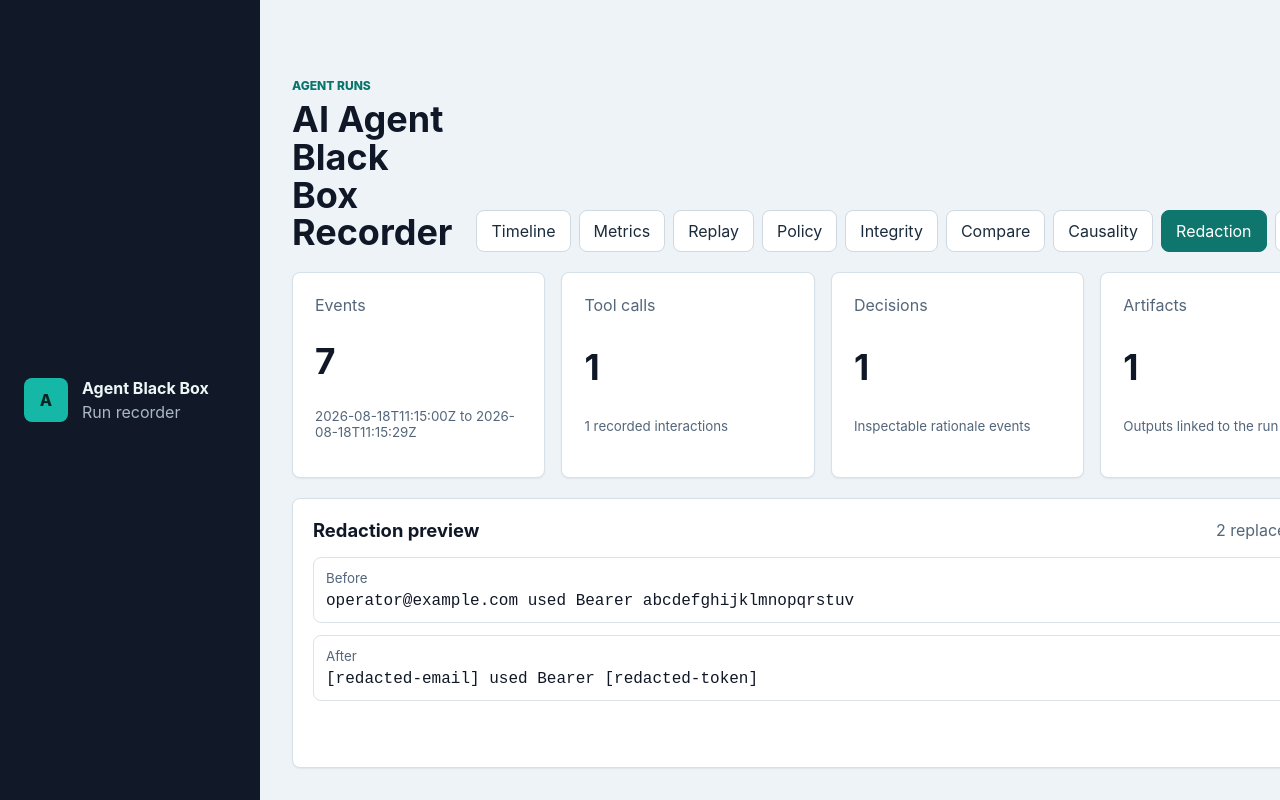
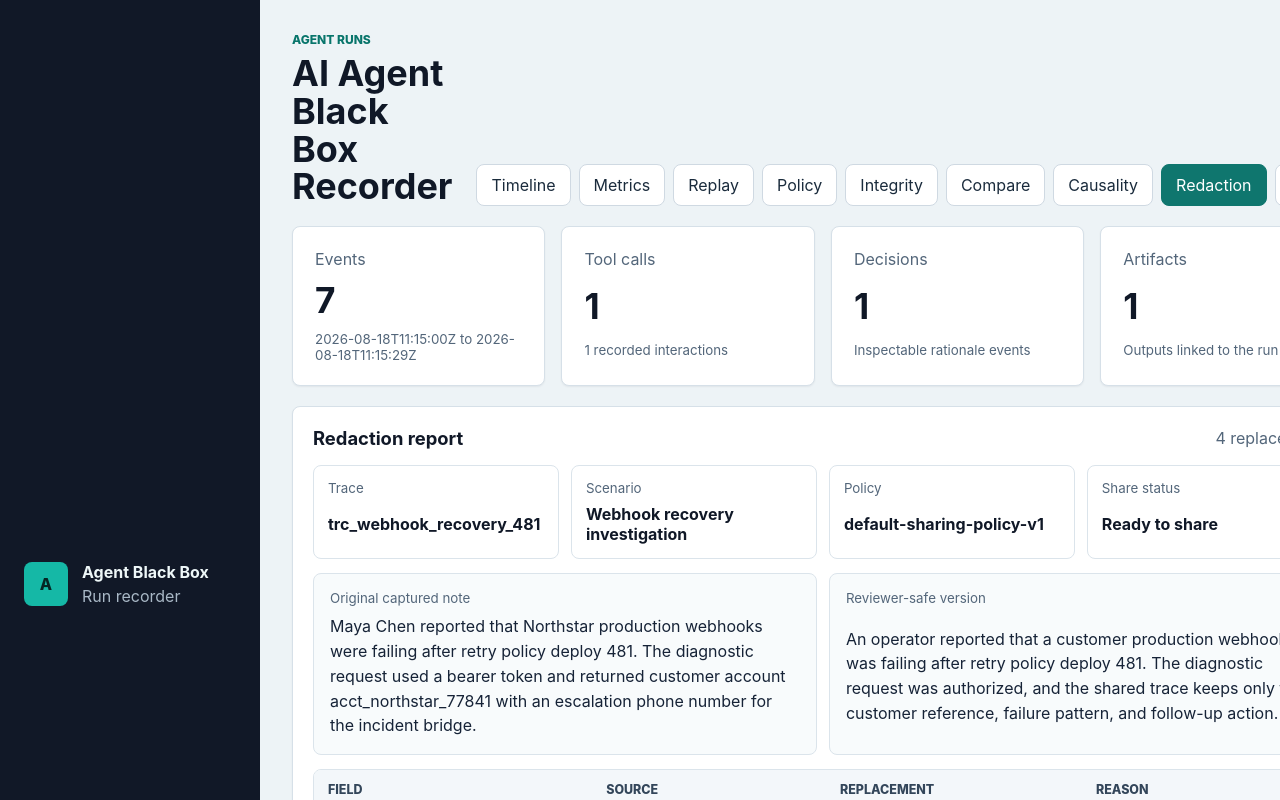
Before and after one commit to VictorOdoyo/agent-black-box, a React (Vite) app in the folder apps/viewer/: page / in a window 1280 px wide. Both pictures are taken after a click on the button "Redaction". Shown: the top 800 px of the page. Built offline with nearby package versions, Linux system fonts and the light colour scheme.

Commit message:
feat: add synthetic redaction report

```diff
--- a/apps/viewer/src/App.css
+++ b/apps/viewer/src/App.css
@@ -131,7 +131,10 @@ select {
 .event-metadata dt,
 .tool-card small,
 .comparison-grid small,
-.redaction-grid small {
+.redaction-grid small,
+.redaction-summary small,
+.redaction-document-grid small,
+.redaction-table-row small {
   color: #53667a;
 }
 
@@ -290,9 +293,86 @@ pre {
 .tool-stack,
 .finding-list,
 .comparison-grid,
-.redaction-grid {
+.redaction-grid,
+.redaction-summary,
+.redaction-document-grid,
+.redaction-table {
   display: grid;
   gap: 12px;
+}
+
+.redaction-summary {
+  grid-template-columns: repeat(4, minmax(0, 1fr));
+  margin-bottom: 14px;
+}
+
+.redaction-summary article,
+.redaction-document-grid article,
+.redaction-table {
+  border: 1px solid #dbe4eb;
+  border-radius: 8px;
+}
+
+.redaction-summary article {
+  display: grid;
+  gap: 8px;
+  padding: 14px;
+}
+
+.redaction-summary strong,
+.redaction-table-row strong {
+  overflow-wrap: anywhere;
+}
+
+.redaction-document-grid {
+  grid-template-columns: repeat(2, minmax(0, 1fr));
+  margin-bottom: 14px;
+}
+
+.redaction-document-grid article {
+  background: #f8fbfc;
+  display: grid;
+  gap: 8px;
+  padding: 16px;
+}
+
+.redaction-document-grid p {
+  color: #162337;
+  line-height: 1.55;
+  margin: 0;
+}
+
+.redaction-table {
+  overflow: hidden;
+}
+
+.redaction-table-header,
+.redaction-table-row {
+  display: grid;
+  gap: 12px;
+  grid-template-columns: minmax(180px, 1.2fr) minmax(150px, 1fr) minmax(180px, 1.1fr) minmax(160px, 1fr);
+  padding: 12px 14px;
+}
+
+.redaction-table-header {
+  background: #f3f7fa;
+  color: #33465a;
+  font-size: 0.78rem;
+  font-weight: 800;
+  text-transform: uppercase;
+}
+
+.redaction-table-row {
+  align-items: start;
+  border-top: 1px solid #dbe4eb;
+}
+
+.redaction-table-row small {
+  display: block;
+  font-size: 0.8rem;
+  font-weight: 600;
+  margin-top: 4px;
+  overflow-wrap: anywhere;
 }
 
 .finding-list {
@@ -343,6 +423,10 @@ code {
   .summary-grid,
   .main-grid,
   .payload-row,
+  .redaction-summary,
+  .redaction-document-grid,
+  .redaction-table-header,
+  .redaction-table-row,
   .event-metadata {
     grid-template-columns: 1fr;
   }
--- a/apps/viewer/src/components/RedactionPanel.tsx
+++ b/apps/viewer/src/components/RedactionPanel.tsx
@@ -1,24 +1,97 @@
-const preview = {
-  before: 'operator@example.com used Bearer abcdefghijklmnopqrstuv',
-  after: '[redacted-email] used Bearer [redacted-token]',
+const report = {
+  traceId: 'trc_webhook_recovery_481',
+  incident: 'Webhook recovery investigation',
+  policy: 'default-sharing-policy-v1',
+  status: 'Ready to share',
+  replacements: [
+    {
+      field: 'Operator email',
+      source: 'incident intake note',
+      detected: 'maya.chen@northstar.example',
+      replacement: 'operator-contact-01',
+      reason: 'Personal contact detail',
+    },
+    {
+      field: 'Authorization header',
+      source: 'tool request metadata',
+      detected: 'Bearer sk_live_demo_4812c2b6f0',
+      replacement: 'authorization-token-redacted',
+      reason: 'Credential material',
+    },
+    {
+      field: 'Customer account',
+      source: 'search_incidents response',
+      detected: 'acct_northstar_77841',
+      replacement: 'customer-account-ref',
+      reason: 'Customer identifier',
+    },
+    {
+      field: 'Escalation phone',
+      source: 'follow-up recommendation',
+      detected: '+1-415-555-0138',
+      replacement: 'escalation-phone-redacted',
+      reason: 'Contact routing data',
+    },
+  ],
+  before:
+    'Maya Chen reported that Northstar production webhooks were failing after retry policy deploy 481. The diagnostic request used a bearer token and returned customer account acct_northstar_77841 with an escalation phone number for the incident bridge.',
+  after:
+    'An operator reported that a customer production webhook was failing after retry policy deploy 481. The diagnostic request was authorized, and the shared trace keeps only the customer reference, failure pattern, and follow-up action.',
 }
 
 export function RedactionPanel() {
   return (
     <section className="panel" aria-label="Redaction preview">
       <div className="panel-heading">
-        <h2>Redaction preview</h2>
-        <span>2 replacements</span>
+        <h2>Redaction report</h2>
+        <span>{report.replacements.length} replacements</span>
       </div>
-      <div className="redaction-grid">
+      <div className="redaction-summary" aria-label="Redaction report summary">
         <article>
-          <small>Before</small>
-          <code>{preview.before}</code>
+          <small>Trace</small>
+          <strong>{report.traceId}</strong>
         </article>
         <article>
-          <small>After</small>
-          <code>{preview.after}</code>
+          <small>Scenario</small>
+          <strong>{report.incident}</strong>
         </article>
+        <article>
+          <small>Policy</small>
+          <strong>{report.policy}</strong>
+        </article>
+        <article>
+          <small>Share status</small>
+          <strong>{report.status}</strong>
+        </article>
+      </div>
+      <div className="redaction-document-grid">
+        <article>
+          <small>Original captured note</small>
+          <p>{report.before}</p>
+        </article>
+        <article>
+          <small>Reviewer-safe version</small>
+          <p>{report.after}</p>
+        </article>
+      </div>
+      <div className="redaction-table" aria-label="Sensitive fields replaced">
+        <div className="redaction-table-header">
+          <span>Field</span>
+          <span>Source</span>
+          <span>Replacement</span>
+          <span>Reason</span>
+        </div>
+        {report.replacements.map((item) => (
+          <div className="redaction-table-row" key={item.field}>
+            <strong>
+              {item.field}
+              <small>{item.detected}</small>
+            </strong>
+            <span>{item.source}</span>
+            <span>{item.replacement}</span>
+            <span>{item.reason}</span>
+          </div>
+        ))}
       </div>
     </section>
   )
```
Also changed, not shown: 1 other file (tests, documents, lock files or other folders).
